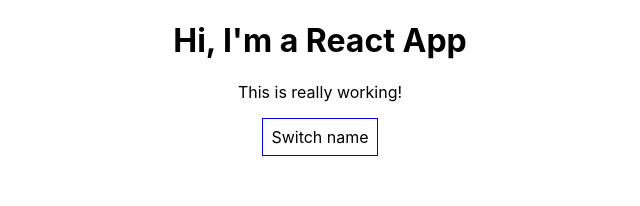
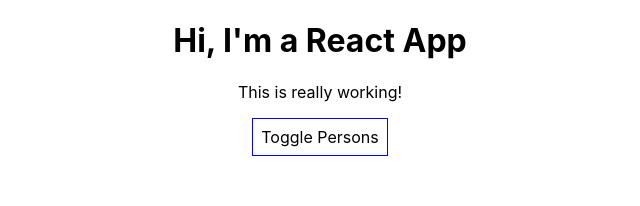
Before and after one commit to Cook1619/User-Input, a React (Create React App) app: page / in a window 1280 px wide. Shown: the top 206 px of the page, without its empty margins (320-960 px from the left). Built offline with nearby package versions, Linux system fonts and the light colour scheme.

Commit message:
A more elegant way to conditionally rendor content

```diff
--- a/src/App.js
+++ b/src/App.js
@@ -53,15 +53,12 @@
       padding: "8px",
       cursor: "pointer"
     };
-    return (
-      <div className="App">
-        <h1>Hi, I'm a React App</h1>
-        <p>This is really working!</p>
-        <button style={style} onClick={this.togglePersonsHandler}>
-          Switch name
-        </button>
-        {this.state.showPersons === true ? (
-          <div>
+
+    let persons = null;
+
+    if(this.state.showPersons) {
+      persons = (
+        <div>
             <Person
               name={this.state.persons[0].name}
               age={this.state.persons[0].age}
@@ -79,7 +76,16 @@
               changed={this.nameChangeHandler}
             />
           </div>
-        ) : null}
+      );
+    }
+    return (
+      <div className="App">
+        <h1>Hi, I'm a React App</h1>
+        <p>This is really working!</p>
+        <button style={style} onClick={this.togglePersonsHandler}>
+          Toggle Persons
+        </button>
+        {persons}
       </div>
     );
   }
```
